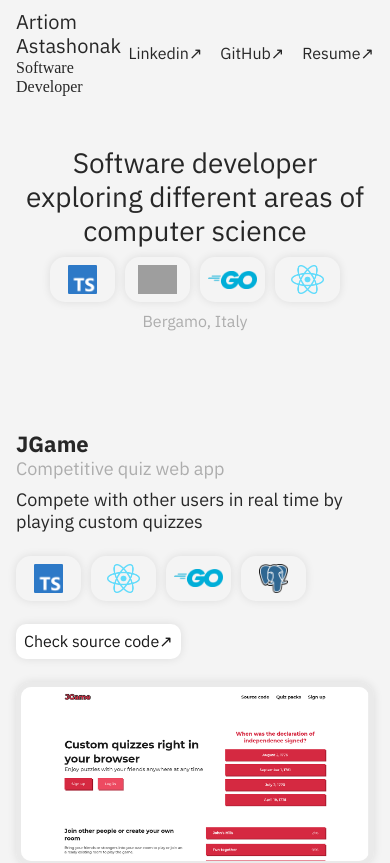
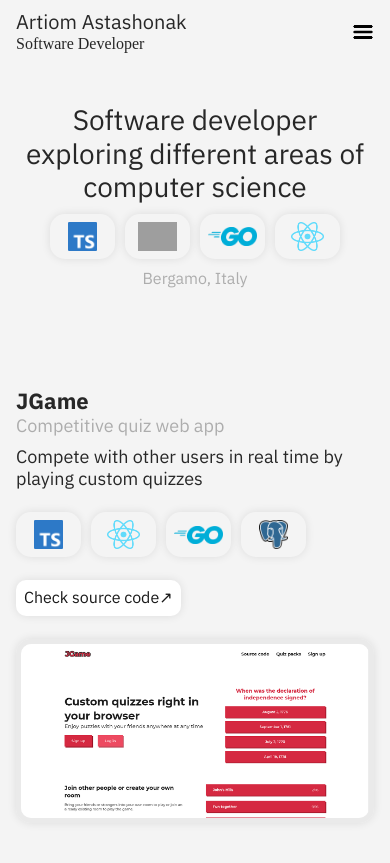
Before and after one commit to detectivekaktus/portfolio, a React (Vite) app: page / in a window 390 px wide. Shown: the top 863 px of the page. Built offline with nearby package versions, Linux system fonts and the light colour scheme; grey boxes are pictures that could not be loaded; a web font is replaced by a local one.

Commit message:
Make header responsive.

```diff
--- a/src/App.tsx
+++ b/src/App.tsx
@@ -23,8 +23,8 @@ export function App() {
             </div>
           </div>
         </section>
-        <section className="double-margin-top container projects">
-          <ProjectCard reverse={true}
+        <section role="list" className="double-margin-top container projects">
+          <ProjectCard role="listitem" reverse={true}
             name="JGame"
             headline="Competitive quiz web app"
             description="Compete with other users in real time by playing custom quizzes"
@@ -35,7 +35,7 @@ export function App() {
             <li><IconCard iconPath="/golang-icon.png" altText="Golang"/></li>
             <li><IconCard iconPath="/postgresql-icon.png" altText="PostgreSQL"/></li>
           </ProjectCard>
-          <ProjectCard className="margin-top" reverse={true}
+          <ProjectCard role="listitem" className="margin-top" reverse={true}
             name="Bridgewatcher"
             headline="Automation discord bot"
             description="Automate and simplify game tasks for Albion Online within a popular messaging app"
--- a/src/components/Button.tsx
+++ b/src/components/Button.tsx
@@ -1,7 +1,8 @@
 type ButtonProps = {
+  className?: string,
   children: React.ReactNode
 }
 
-export function Button({ children }: ButtonProps) {
-  return <button className="button">{children}</button>;
+export function Button({ className, children }: ButtonProps) {
+  return <button className={`button ${className}`}>{children}</button>;
 }
--- a/src/components/Header.tsx
+++ b/src/components/Header.tsx
@@ -1,15 +1,40 @@
 import { Logo } from "./Logo";
 import "../css/Header.css";
+import { useEffect, useState } from "react";
 
 export function Header() {
+  const [expanded, setExpanded] = useState(false);
+
+  useEffect(() => {
+    const handleResize = () => {
+      const isMobile = window.matchMedia("(max-width: 50em)").matches;
+      if (expanded && isMobile)
+        document.body.style.overflow = "hidden";
+      else
+        document.body.style.overflow = "";
+    };
+    handleResize();
+    window.addEventListener("resize", handleResize);
+
+    return () => {
+      window.removeEventListener("resize", handleResize);
+      document.body.style.overflow = "";
+    };
+  }, [expanded]);
+
   return (
-    <header className="container">
+    <header className="primary-header container">
       <Logo />
-      <nav className="header-nav">
+      <button className="header-nav-toggle" aria-controls="header-nav" aria-expanded={expanded} onClick={() => setExpanded(!expanded)}>
+        <img className="hamburger" src="/hamburger.png" alt="" aria-hidden="true" />
+        <span className="sr-only">Menu</span>
+      </button>
+      <nav id="header-nav" className={`header-nav ${expanded ? "header-nav-expanded" : ""}`}>
         <ul className="header-nav-list">
-          <a href="https://linkedin.com/in/artiomastashonak"><li>Linkedin↗</li></a>
-          <a href="https://github.com/detectivekaktus"><li>GitHub↗</li></a>
-          <a href="#"><li>Resume↗</li></a></ul>
+          <li><a href="https://linkedin.com/in/artiomastashonak">Linkedin↗</a></li>
+          <li><a href="https://github.com/detectivekaktus">GitHub↗</a></li>
+          <li><a href="#">Resume↗</a></li>
+        </ul>
       </nav>
     </header>
   );
--- a/src/components/ProjectCard.tsx
+++ b/src/components/ProjectCard.tsx
@@ -2,6 +2,7 @@ import { Button } from "./Button";
 import "../css/ProjectCard.css";
 
 type ProjectCardProps = {
+  role?: string,
   reverse?: boolean,
   className?: string,
   name: string,
@@ -12,9 +13,9 @@ type ProjectCardProps = {
   children: React.ReactNode
 }
 
-export function ProjectCard({ reverse, className, name, headline, description, imgUrl, url, children }: ProjectCardProps) {
+export function ProjectCard({ role, reverse, className, name, headline, description, imgUrl, url, children }: ProjectCardProps) {
   return (
-    <div className={`project-card ${className}`}>
+    <div role={role ? role : ""} className={`project-card ${className}`}>
       <div className="project-info">
         <div className="general-info">
           <h2>{name}</h2>
@@ -26,7 +27,7 @@ export function ProjectCard({ reverse, className, name, headline, description, i
             {children}
           </ul>
         </div>
-        <a href={url}><Button>Check source code↗</Button></a>
+        <a role="button" href={url}><Button>Check source code↗</Button></a>
       </div>
       <img className={reverse ? "project-card-preview project-card-reversed" : "project-card-preview" } src={imgUrl} />
     </div>
--- a/src/css/Header.css
+++ b/src/css/Header.css
@@ -1,4 +1,4 @@
-header {
+.primary-header {
   margin-top: var(--spacing-200);
   display: flex;
   justify-content: space-between;
@@ -10,3 +10,36 @@ header {
   justify-content: space-around;
   gap: clamp(var(--size-400), 2vw, 10rem);
 }
+
+.header-nav-toggle {
+  display: none;
+}
+
+@media (max-width: 50em) {
+  .header-nav-toggle {
+    display: block;
+    border: none;
+    background-color: inherit;
+  }
+
+  .header-nav {
+    display: none;
+  }
+
+  .header-nav-expanded {
+    text-align: center;
+    display: block;
+    position: fixed;
+    /* shorthand for top bottom left and right */
+    inset: 7rem var(--size-800) auto;
+    background-color: var(--clr-neutral-100);
+    padding: var(--size-800);
+    box-shadow: 0 0 100vmax 0 #000;
+  }
+
+  .header-nav-list {
+    display: grid;
+    gap: var(--spacing-300);
+    font-size: var(--size-900);
+  }
+}
--- a/src/index.css
+++ b/src/index.css
@@ -149,3 +149,15 @@ a:hover {
 .margin-top {
   margin-top: var(--spacing-700);
 }
+
+.sr-only {
+  position: absolute;
+  width: 1px;
+  height: 1px;
+  padding: 0;
+  margin: -1px;
+  overflow: hidden;
+  clip: rect(0, 0, 0, 0);
+  white-space: nowrap;
+  border: 0;
+}
```
Also changed, not shown: public/hamburger.png (added).
